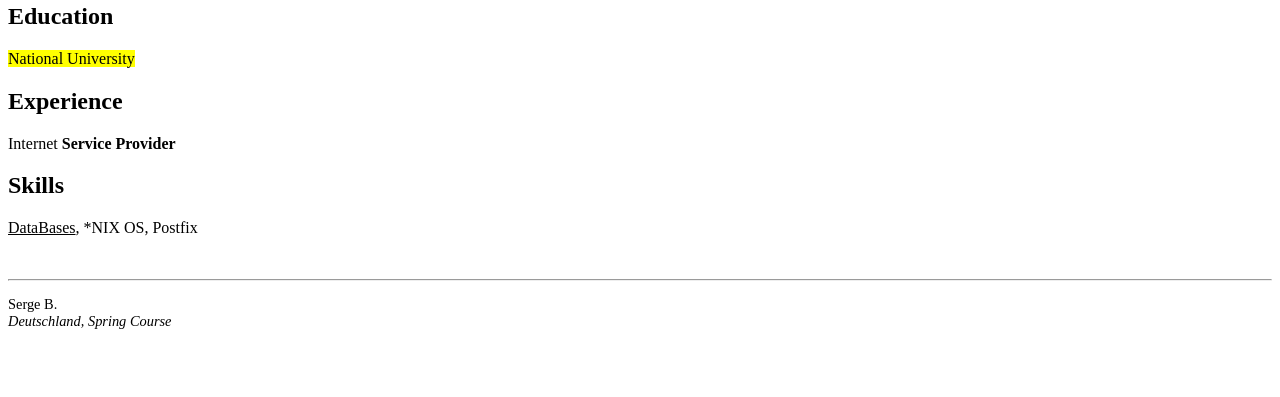
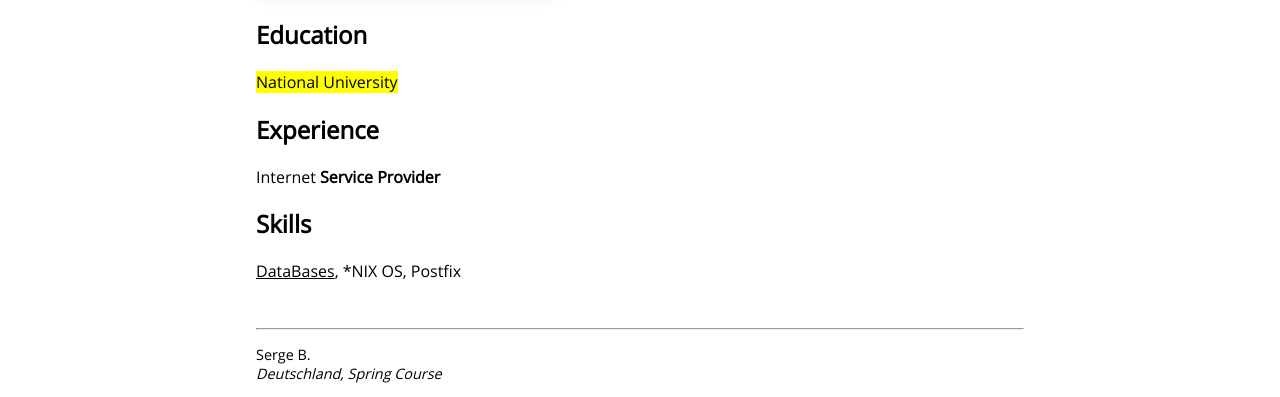
Before and after one commit to skyatmiami/redi, a plain HTML site: page index.html in a window 1280 px wide. Shown: the part 501-898 px from the top of the page. Before the commit the page ends 845 px from the top, so only its background shows below. Drawn offline with Linux system fonts and the light colour scheme.

Commit message:
Update style.css

```diff
--- a/style.css
+++ b/style.css
@@ -3,8 +3,9 @@
     src: url('OpenSans-Regular.ttf');
 }
 
-.body {
-    width: 70%;
+body {
+    margin: 0 auto;
+    width: 60%;
     font-family: Open Sans;
 }
 
```
